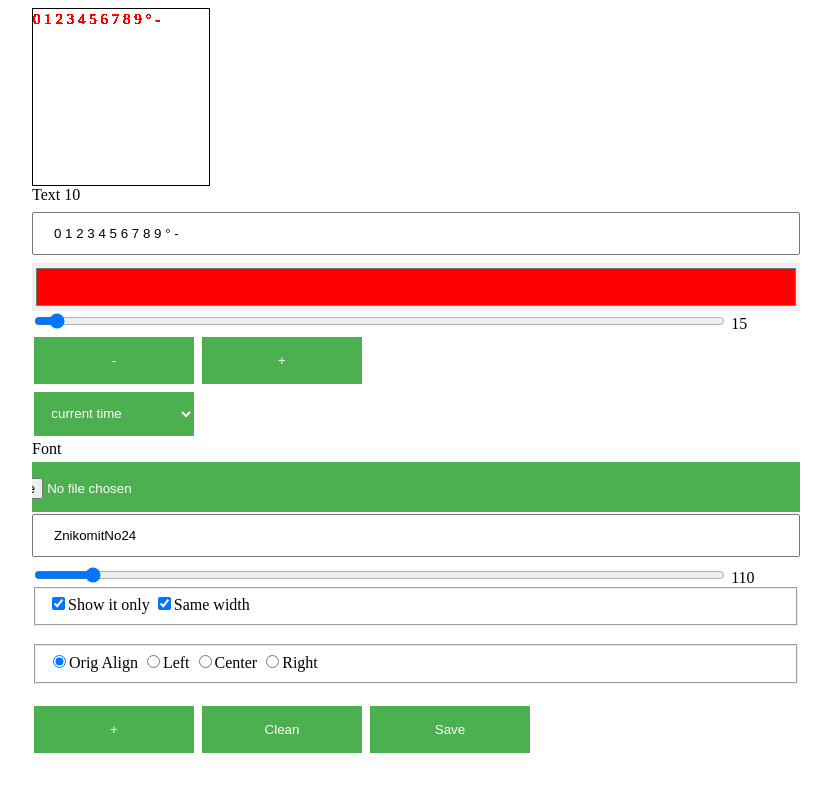
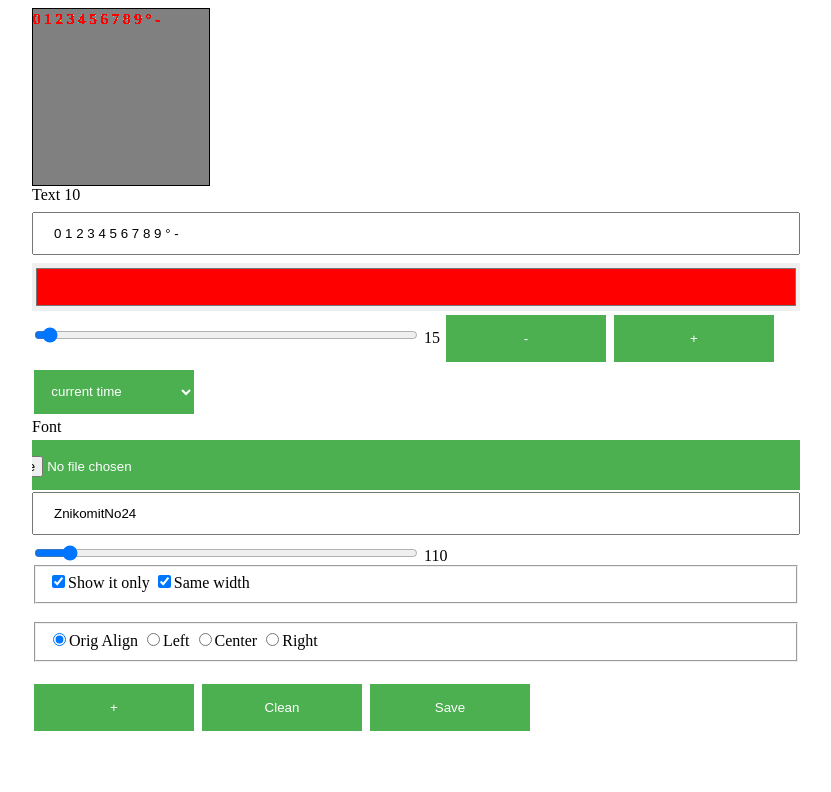
Before and after one commit to ajiekc905/wFont, a website with bundled scripts: page src/index.html in a window 1280 px wide. Shown: the whole page, without its empty margins (224-1055 px from the left). Built offline with nearby package versions, Linux system fonts and the light colour scheme.

Commit message:
gray bg for better visibility images

```diff
--- a/src/styles.css
+++ b/src/styles.css
@@ -8,6 +8,7 @@ canvas#display {
   height: 176px;
   border-style: solid;
   border-width: thin;
+  background-color: gray;
 }
 input[type='text'],
 input[list='myText'],
@@ -54,10 +55,14 @@ input[type='file']:after {
   content: '</div>';
 } */
 input[type='range'] {
-  width: 90%;
+  width: 50%;
 }
 input#colorId {
   width: 100%;
   border: none;
   height: 48px;
 }
+
+.preview {
+  background-color: gray;
+}
```
